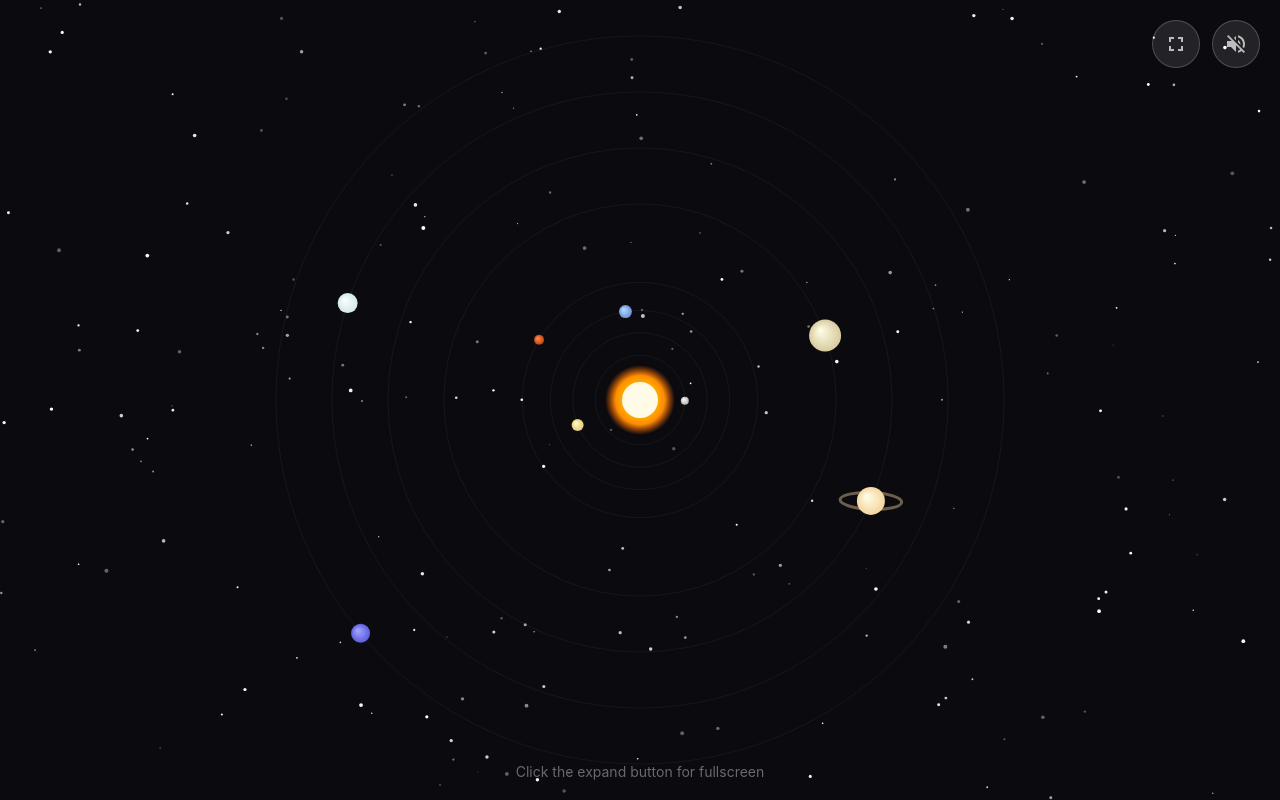
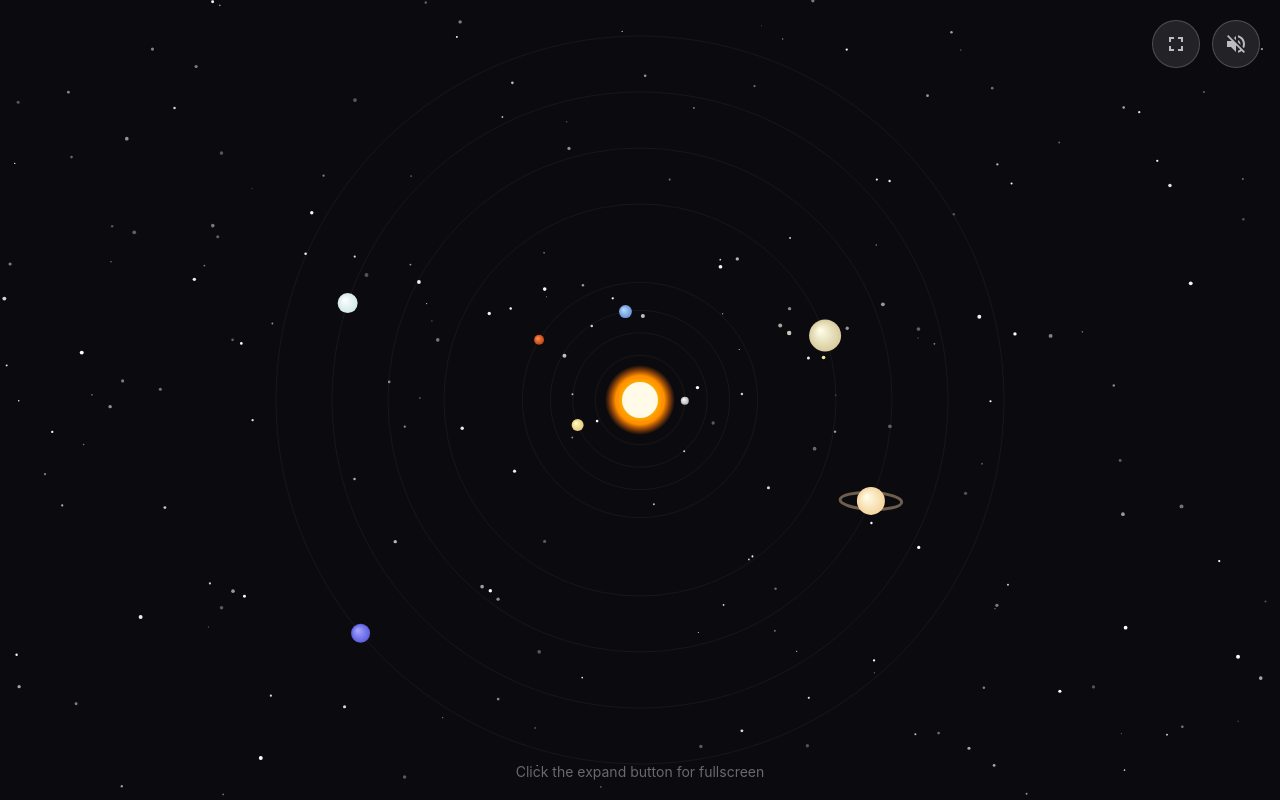
Before and after one commit to kenwilliford/lab, a plain HTML site: page solar/index.html in a window 1280 px wide. Drawn offline with Linux system fonts and the light colour scheme.

Commit message:
2.1: add Jupiter's Galilean moons (Io, Europa, Ganymede, Callisto)

```diff
--- a/solar/index.html
+++ b/solar/index.html
@@ -126,6 +126,14 @@
             angle: Math.random() * Math.PI * 2
         };
 
+        // Jupiter's Galilean moons
+        const jupiterMoons = [
+            { name: 'Io', color: '#f0e68c', orbitRadius: 22, size: 1.8, speed: 24, angle: Math.random() * Math.PI * 2 },
+            { name: 'Europa', color: '#e8e8e0', orbitRadius: 28, size: 1.5, speed: 14, angle: Math.random() * Math.PI * 2 },
+            { name: 'Ganymede', color: '#c8c8b8', orbitRadius: 36, size: 2.2, speed: 7, angle: Math.random() * Math.PI * 2 },
+            { name: 'Callisto', color: '#a8a898', orbitRadius: 46, size: 2, speed: 3, angle: Math.random() * Math.PI * 2 }
+        ];
+
         // Stars for twinkling background
         const stars = [];
         for (let i = 0; i < 200; i++) {
@@ -188,7 +196,7 @@
             ctx.fill();
 
             // Update and draw planets
-            let earthX, earthY;
+            let earthX, earthY, jupiterX, jupiterY;
             planets.forEach((p, i) => {
                 p.angle += p.speed * dt * 0.3;
                 const x = cx + Math.cos(p.angle) * p.orbit * scale;
@@ -198,6 +206,11 @@
                 if (p.name === 'Earth') {
                     earthX = x;
                     earthY = y;
+                }
+                // Store Jupiter's position for its moons
+                if (p.name === 'Jupiter') {
+                    jupiterX = x;
+                    jupiterY = y;
                 }
 
                 // Saturn rings
@@ -227,6 +240,17 @@
             ctx.beginPath();
             ctx.arc(moonX, moonY, moon.size, 0, Math.PI * 2);
             ctx.fill();
+
+            // Draw Jupiter's moons
+            jupiterMoons.forEach(jm => {
+                jm.angle += jm.speed * dt * 0.3;
+                const jmX = jupiterX + Math.cos(jm.angle) * jm.orbitRadius;
+                const jmY = jupiterY + Math.sin(jm.angle) * jm.orbitRadius;
+                ctx.fillStyle = jm.color;
+                ctx.beginPath();
+                ctx.arc(jmX, jmY, jm.size, 0, Math.PI * 2);
+                ctx.fill();
+            });
 
             requestAnimationFrame(animate);
         }
```
Also changed, not shown: .ralph/spec.md, 1 other file.
